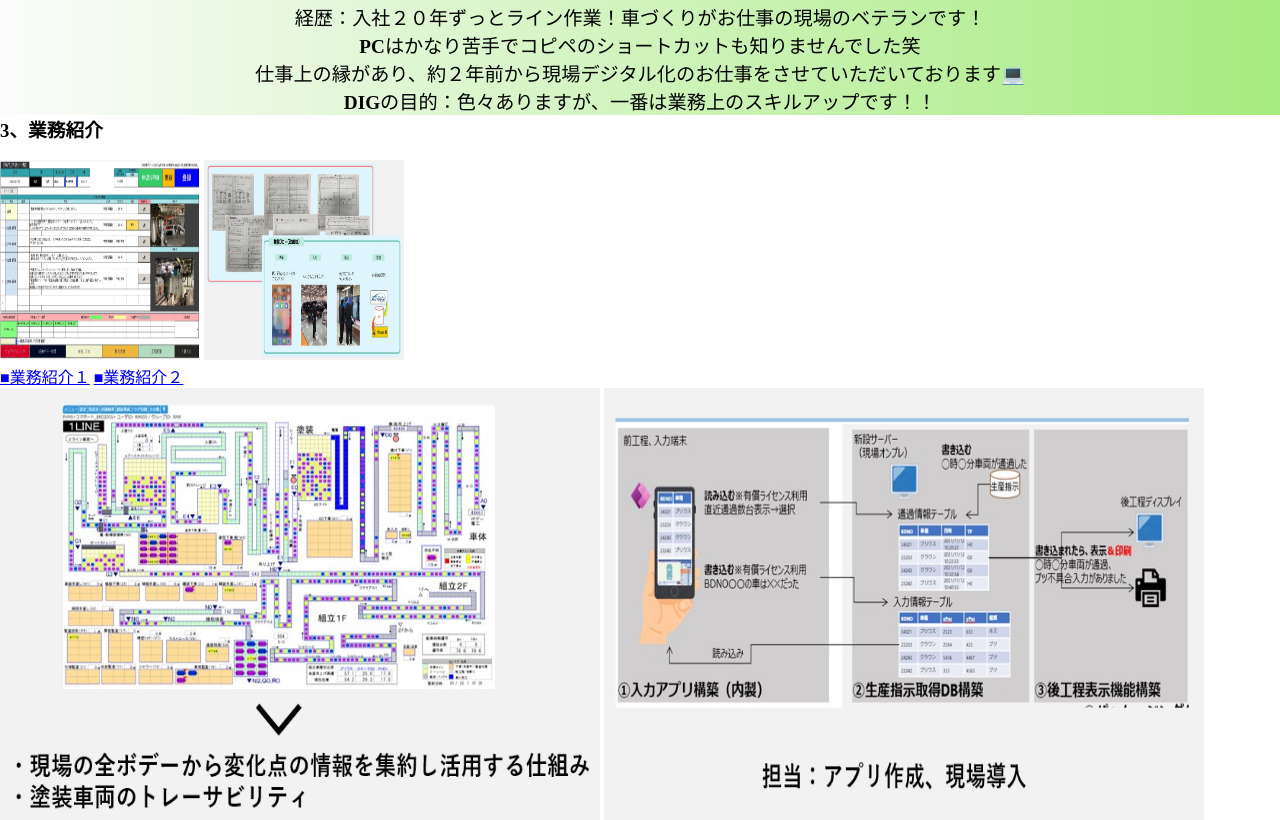
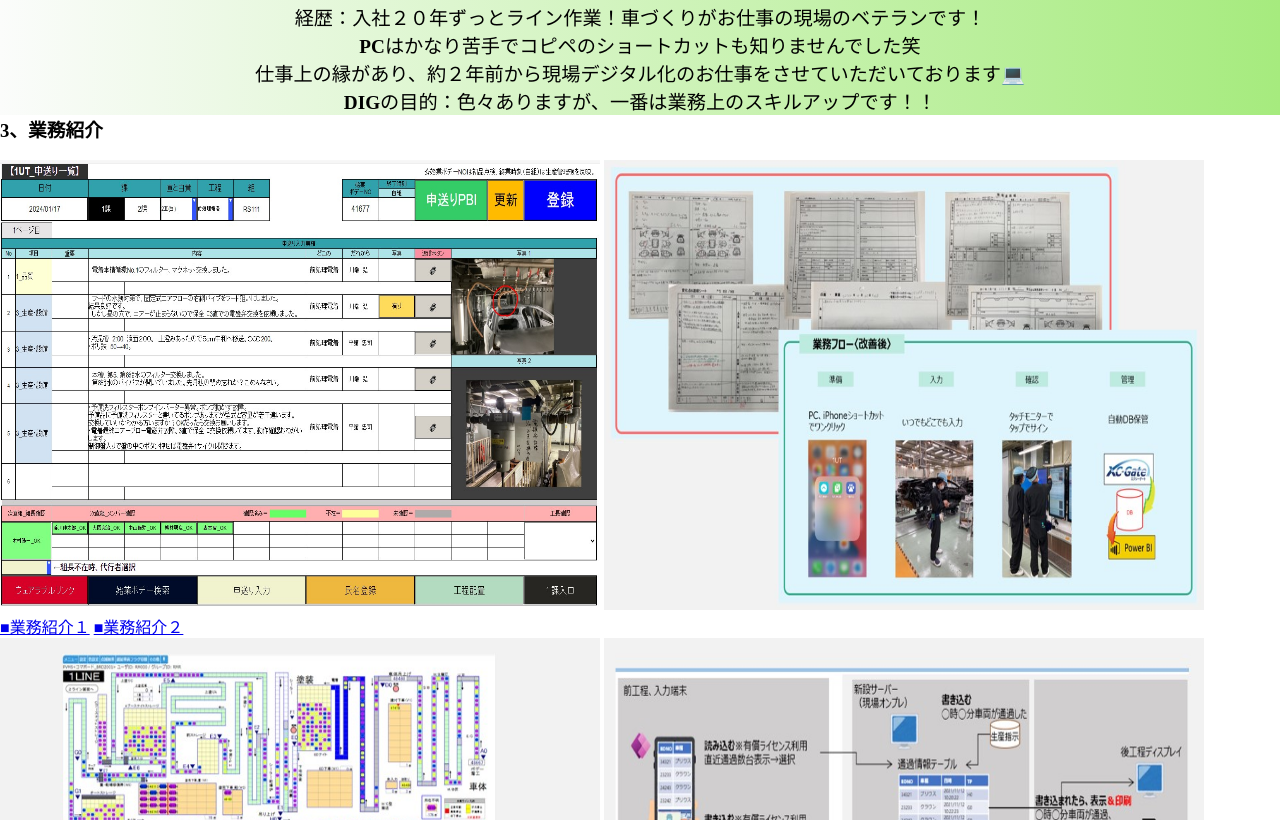
Before and after one commit to yuichirokimoto/yuichirokimoto.fnd25, a plain HTML site: page index.html in a window 1280 px wide. Shown: the part 1844-2664 px from the top of the page. Drawn offline with Linux system fonts and the light colour scheme.

Commit message:
Update index.html

```diff
--- a/index.html
+++ b/index.html
@@ -110,8 +110,8 @@
                 <div class="last">
                     <h3>3、業務紹介</h3><br>
                      <div class="gyomu-pic">
-                        <img src="moushiokuri.jpg"  width="200" height="200"alt="">
-                        <img src="moushiokuri2.jpg"  width="200" height="200"alt="">
+                        <img src="moushiokuri.jpg"  width="600" height="450"alt="">
+                        <img src="moushiokuri2.jpg"  width="600" height="450"alt="">
 
                      </div>
 
```
